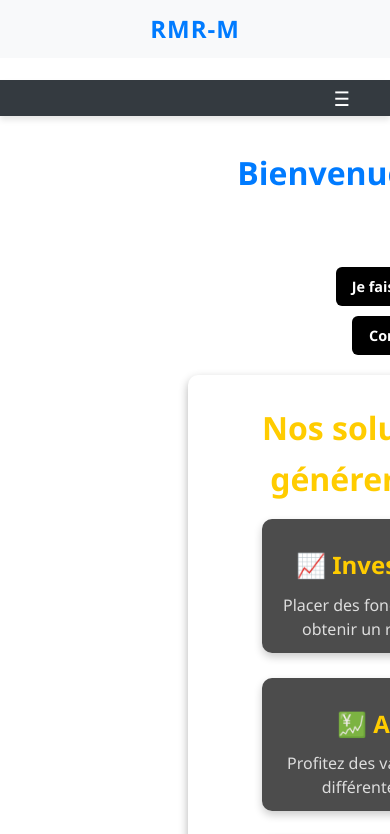
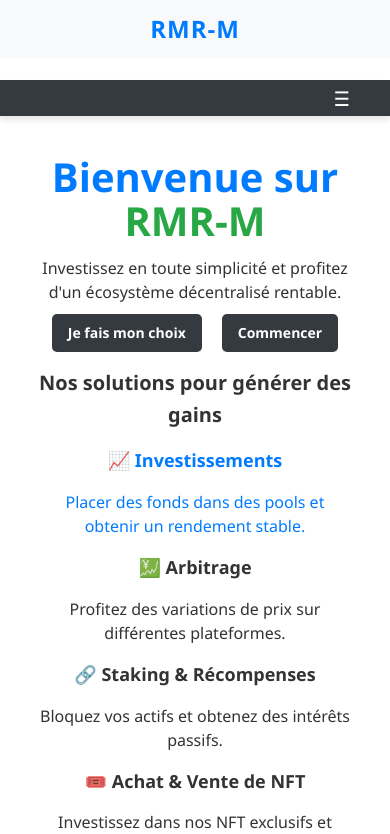
Before and after one commit to jhvcav/rmr-m, a React (Vite) app in the folder rmr-m-frontend/: page / in a window 390 px wide. Shown: the top 834 px of the page. Built offline with nearby package versions, Linux system fonts and the light colour scheme.

Commit message:
MAJ css page Home

```diff
--- a/rmr-m-frontend/src/pages/Home.css
+++ b/rmr-m-frontend/src/pages/Home.css
@@ -1,18 +1,27 @@
-/* 🌟 Styles généraux pour Home - CORRIGÉS */
+/* 🌟 Correction focalisée pour Home.css */
+
+/* Solution radicale pour le container principal */
 .home-container {
-    width: 100%;
-    max-width: 800px;
-    margin: 0 auto; /* CENTRAGE au lieu de décalage */
-    padding: 15px;
+    /* Reset complet du positionnement */
+    position: static !important;
+    left: 0 !important;
+    transform: none !important;
+
+    /* Centrage explicite */
+    width: 100% !important;
+    max-width: 800px !important;
+    margin-left: auto !important;
+    margin-right: auto !important;
+    padding: 15px !important;
+
+    /* Autres styles */
     text-align: center;
-    overflow: hidden; /* Empêche tout débordement */
+    overflow-x: hidden;
     margin-top: 30px;
-    /* Suppression des propriétés de décalage */
-    /* left: calc(100% + 25px); - SUPPRIMÉ */
-    /* transform: translateX(-50%); - SUPPRIMÉ */
+    box-sizing: border-box;
 }
 
-/* 🏷️ Styles du titre */
+/* Reste du code CSS inchangé */
 .home-container h1 {
     font-size: 2.5rem;
     font-weight: bold;
@@ -22,178 +31,33 @@
     margin-top: 10px;
 }
 
-.home-container .highlight {
-    color: #ffcc00;
-}
-
-/* 📝 Styles du texte */
-.home-container p {
-    font-size: 1.2rem;
-    color: #ffffff;
-    margin-bottom: 1rem;
-    width: 100%;
-}
-
-/* 🎨 Conteneur de boutons */
-.button-container {
-    display: flex;
-    justify-content: center;
-    gap: 15px;
-    margin-bottom: 20px;
-    margin-top: 10px;
-    flex-wrap: wrap;
-    width: 100%;
-}
-
-/* 🎨 Bouton à largeur fixe */
-.home-container .btn-dark {
-    background-color: black;
-    color: white;
-    font-size: 0.9rem;
-    padding: 8px 16px;
-    border-radius: 6px;
-    text-decoration: none;
-    transition: background 0.3s;
-    display: inline-block;
-    width: auto;
-    min-width: 120px;
-    max-width: 200px;
-}
-
-.home-container .btn-dark:hover {
-    background-color: #333;
-}
-
-/* 🔹 Section des solutions de gains */
-.solutions {
-    margin-top: 30px;
-    padding: 15px;
-    background: rgba(255, 255, 255, 0.1);
-    border-radius: 10px;
-    box-shadow: 0 4px 10px rgba(0, 0, 0, 0.3);
-    width: 100%;
-}
-
-/* 📌 Titre des solutions */
-.solutions h2 {
-    font-size: 2rem;
-    color: #ffcc00;
-    margin-bottom: 15px;
-}
-
-/* 📋 Liste des solutions */
-.solution-list {
-    display: flex;
-    flex-wrap: wrap;
-    justify-content: center;
-    gap: 15px;
-    width: 100%;
-    margin-top: 10px;
-}
-
-/* 🏆 Cartes de solution */
-.solution-card {
-    background: rgba(0, 0, 0, 0.7);
-    color: white;
-    padding: 12px;
-    border-radius: 10px;
-    width: calc(50% - 15px);
-    margin-bottom: 15px;
-    box-shadow: 0 4px 8px rgba(0, 0, 0, 0.2);
-    transition: transform 0.3s ease-in-out;
-    text-align: center;
-}
-
-.solution-card:hover {
-    transform: translateY(-5px);
-}
-
-.solution-card h3 {
-    font-size: 1.5rem;
-    color: #ffcc00;
-    margin-bottom: 8px;
-}
-
-.solution-card p {
-    font-size: 1rem;
-    color: #ddd;
-    margin: 0;
-}
-
-/* 📱💡🔹 RESPONSIVITÉ - CORRIGÉE */
+/* Solution focalisée pour les media queries */
 @media (max-width: 1024px) {
     .home-container {
-        max-width: 90%;
-        margin: 25px auto 0 auto; /* CENTRAGE au lieu de décalage */
-        /* left: calc(50% + 20px); - SUPPRIMÉ */
-    }
+        /* Reset complet du positionnement */
+        position: static !important;
+        left: 0 !important;
+        transform: none !important;
 
-    .home-container h1 {
-        font-size: 2.2rem;
-        margin-top: 10px;
-    }
-
-    .home-container p {
-        font-size: 1rem;
-    }
-
-    .solutions {
-        padding: 15px;
+        /* Centrage explicite */
+        max-width: 90% !important;
+        margin-left: auto !important;
+        margin-right: auto !important;
         margin-top: 25px;
-    }
-
-    .solution-card {
-        width: calc(100% - 15px);
-        max-width: 400px;
     }
 }
 
 @media (max-width: 768px) {
     .home-container {
-        max-width: 95%;
-        margin: 20px auto 0 auto; /* CENTRAGE au lieu de décalage */
-        /* left: calc(50% + 15px); - SUPPRIMÉ */
-    }
+        /* Reset complet du positionnement */
+        position: static !important;
+        left: 0 !important;
+        transform: none !important;
 
-    .home-container h1 {
-        font-size: 2rem;
-        margin-top: 10px;
-    }
-
-    .home-container p {
-        font-size: 1rem;
-    }
-
-    .button-container {
-        flex-direction: column;
-        align-items: center;
-        width: 100%;
-        margin: 10px auto;
-        gap: 10px;
-    }
-
-    .home-container .btn-dark {
-        font-size: 0.9rem;
-        padding: 8px 16px;
-        width: auto;
-        min-width: 120px;
-        max-width: 180px;
-    }
-
-    .solutions {
-        padding: 12px;
+        /* Centrage explicite */
+        max-width: 95% !important;
+        margin-left: auto !important;
+        margin-right: auto !important;
         margin-top: 20px;
     }
-
-    .solution-list {
-        flex-direction: column;
-        align-items: center;
-        margin-top: 10px;
-    }
-
-    .solution-card {
-        width: 100%;
-        max-width: 300px;
-        margin-bottom: 10px;
-    }
 }
```
